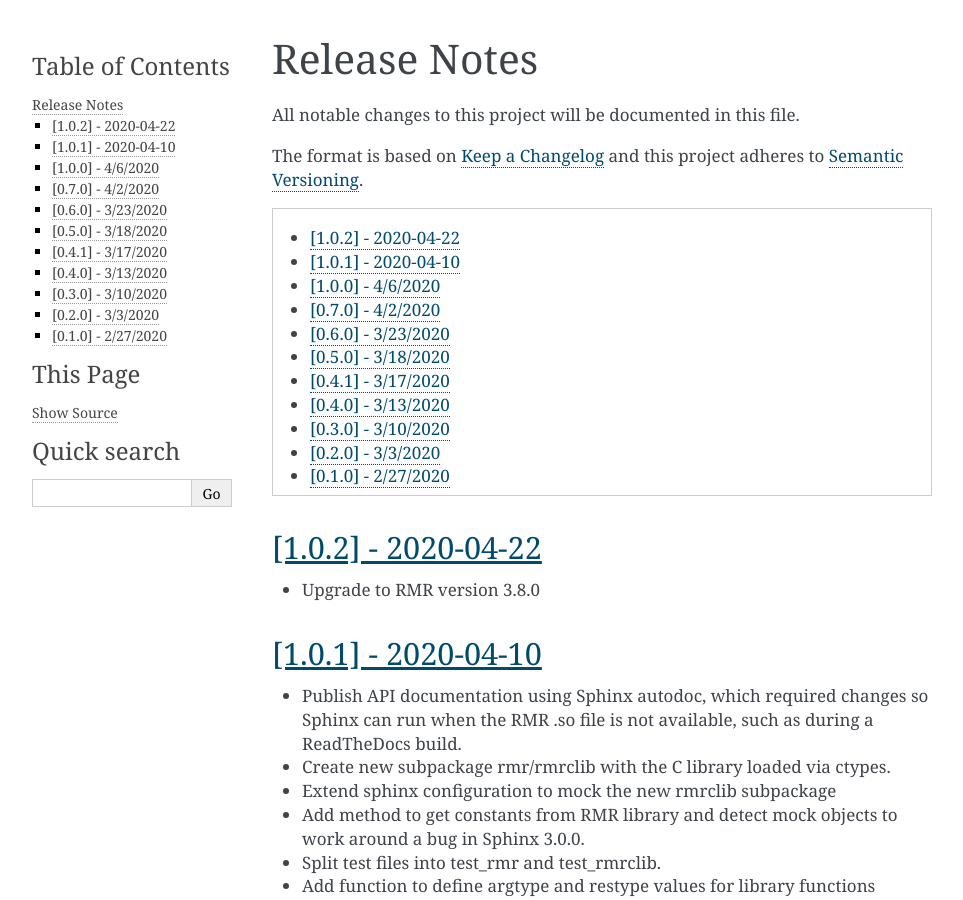
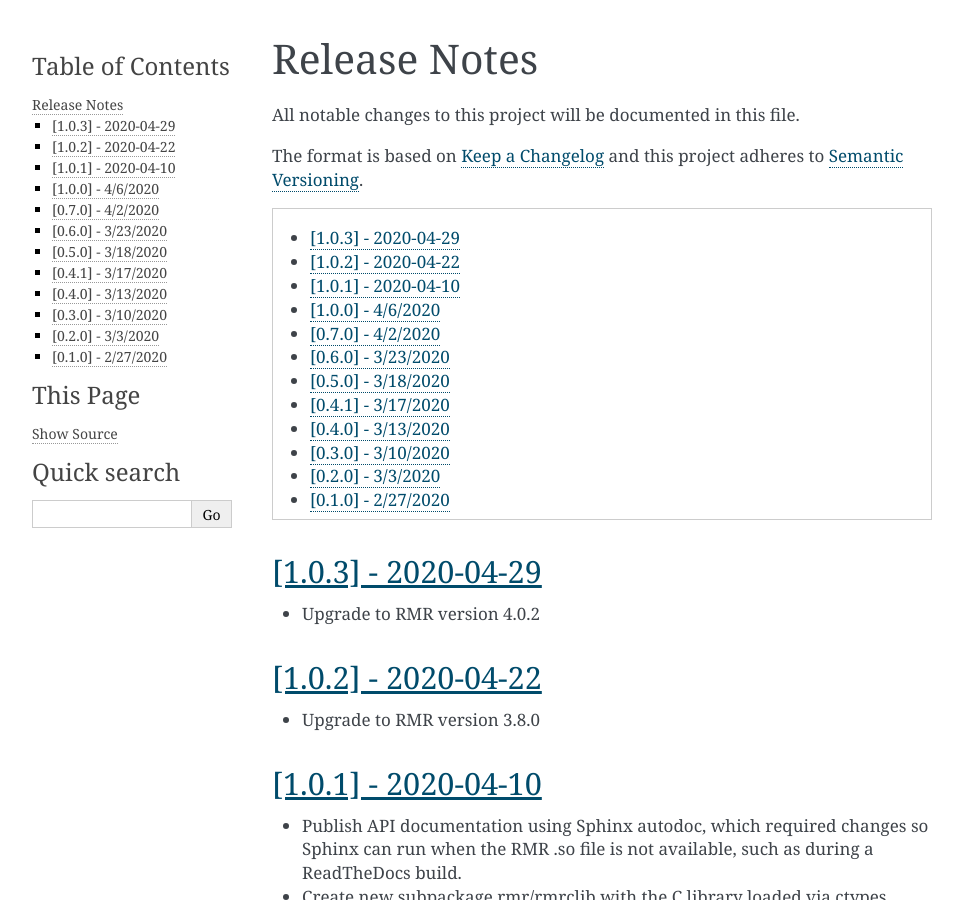
Before and after one commit to o-ran-sc/ric-plt-xapp-frame-py, a Sphinx documentation site: the page built from docs/release-notes.rst, in a window 1280 px wide and 900 px high. Shown: the whole window, without its empty margins (148-1111 px from the left). Built offline with Sphinx 7.4.7, drawn with Linux system fonts in a browser that asks for light colours; the version number is read from the project's files by our own code.

Commit message:
Upgrade to RMR version 4.0.2
Bump version to 1.0.3 and add release notes

Signed-off-by: Lott, Christopher (cl778h) <cl778h@att.com>
Change-Id: If2fd64c1791c549c674c0779d58d2ac0d4cf1f72

```diff
--- a/docs/release-notes.rst
+++ b/docs/release-notes.rst
@@ -13,6 +13,11 @@ and this project adheres to `Semantic Versioning <http://semver.org/>`__.
 .. contents::
    :depth: 3
    :local:
+
+[1.0.3] - 2020-04-29
+--------------------
+* Upgrade to RMR version 4.0.2
+
 
 [1.0.2] - 2020-04-22
 --------------------
--- a/setup.py
+++ b/setup.py
@@ -32,7 +32,7 @@ def _long_descr():
 
 setup(
     name="ricxappframe",
-    version="1.0.2",
+    version="1.0.3",
     packages=find_packages(exclude=["tests.*", "tests"]),
     author="Tommy Carpenter, E. Scott Daniels",
     description="Xapp and RMR framework for python",
```
Also changed, not shown: 4 other files.
